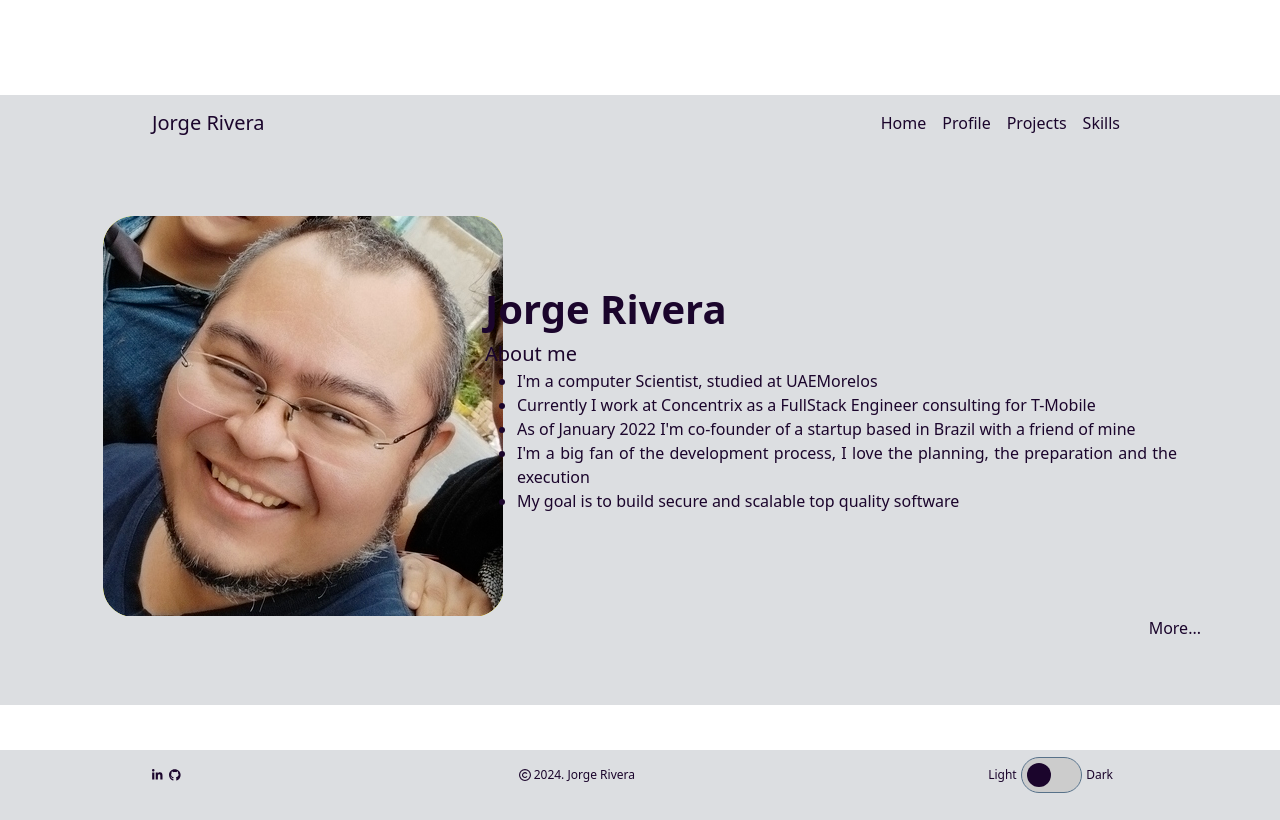
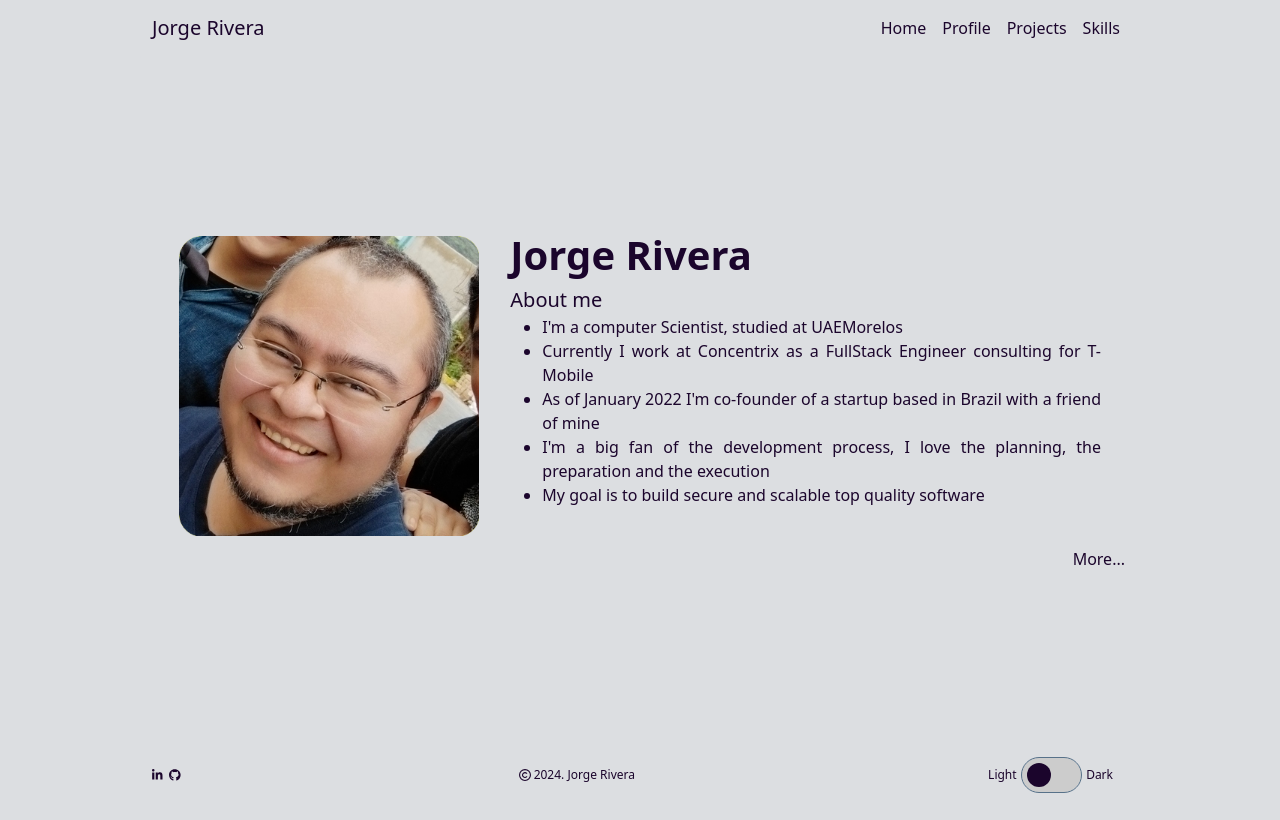
Before and after one commit to jorian82/portfolio, a React (Vite) app: page / in a window 1280 px wide. Built offline with nearby package versions, Linux system fonts and the light colour scheme.

Commit message:
Portfolio-02. Added error component for non valid urls. Changed Profile component to show properly as a single page. Changed projects component to show all porjects. Changed shills components to show all info in the component

```diff
--- a/src/App.css
+++ b/src/App.css
@@ -10,6 +10,8 @@
   display: block;
   color: var(--text-primary);
   background-color: var(--background);
+  overflow: hidden;
+  /*height: 100vh;*/
 }
 
 .container-fluid {
@@ -62,7 +64,7 @@ a, a:hover, a:visited, a:active, a:link {
 }
 
 .container-home .user-picture {
-  width: 250px;
+  width: 300px;
 }
 
 .footer {
@@ -113,8 +115,8 @@ a, a:hover, a:visited, a:active, a:link {
   padding: 15px;
 }
 
-.container-projects {
-
+.container-home {
+  width: 1000px;
 }
 
 .skill-label {
@@ -148,6 +150,11 @@ a, a:hover, a:visited, a:active, a:link {
   }
 }
 
+.jumbotron {
+  display: block;
+  height: 90lvh;
+}
+
 @media screen and (max-width: 769px) {
 
   .card .project-img{
--- a/src/App.jsx
+++ b/src/App.jsx
@@ -5,11 +5,11 @@ import { Skills } from "./components/pages/Skills.jsx";
 import { Profile } from './components/pages/Profile.jsx'
 import { Layout } from "./components/pages/Layout.jsx";
 import { Home } from "./components/pages/Home.jsx";
+import { Error } from './components/pages/Error.jsx';
 
 function App() {
 
     return (
-        <>
             <BrowserRouter>
                 <Routes>
                     <Route path="/" element={< Layout />}>
@@ -17,11 +17,10 @@ function App() {
                         <Route path="profile" element={<Profile />} />
                         <Route path="projects" element={<Projects />} />
                         <Route path="skills" element={<Skills />} />
-                        {/*<Route path="*" element={<App />} />*/}
+                        <Route path="*" element={<Error />} />
                     </Route>
                 </Routes>
             </BrowserRouter>
-        </>
     )
 }
 
--- a/src/components/common/Section.jsx
+++ b/src/components/common/Section.jsx
@@ -6,3 +6,13 @@ export const Section = (props) => {
         </div>
     )
 }
+
+export const Spacer = () => {
+    return (
+        <div className="row">
+            <div className="col-12">
+                <Section label="&nbsp;"/>
+            </div>
+        </div>
+    )
+}
--- a/src/components/navigation/footer/Footer.jsx
+++ b/src/components/navigation/footer/Footer.jsx
@@ -5,8 +5,8 @@ import { faGithub } from "@fortawesome/free-brands-svg-icons";
 import { FontAwesomeIcon } from "@fortawesome/react-fontawesome";
 import { DarkModeToggle } from "../../helpers/DarkModeToggle.jsx";
 
-
 export const Footer = () => {
+    let year = new Date().getFullYear()
     return (
         <nav className="navbar fixed-bottom navbar-bg footer">
             <div className="container-fluid">
@@ -14,7 +14,7 @@ export const Footer = () => {
                     <a href="https://www.linkedin.com/in/jorge-rivera-50616632/" target="_blank" rel="noreferrer"><FontAwesomeIcon icon={faLinkedinIn} /></a>&nbsp;&nbsp;
                     <a href="https://github.com/jorian82" target="_blank" rel="noreferrer"><FontAwesomeIcon icon={faGithub} /></a>
                 </div>
-                <span><FontAwesomeIcon icon={faCopyright} /> 2024. Jorge Rivera</span>
+                <span><FontAwesomeIcon icon={faCopyright} /> {year}. Jorge Rivera</span>
                 <DarkModeToggle />
             </div>
         </nav>
--- a/src/components/navigation/header/Header.jsx
+++ b/src/components/navigation/header/Header.jsx
@@ -3,7 +3,7 @@ import {Link} from "react-router-dom";
 
 export const Header = () => {
     return (
-        <nav className="navbar sticky-top navbar-expand-sm navbar-light navbar-bg">
+        <nav className="navbar fixed-top navbar-expand-sm navbar-light navbar-bg">
             <div className="container-fluid">
                 <span className="navbar-brand" href="#">Jorge Rivera</span>
                 <button className="navbar-toggler" type="button" data-bs-toggle="collapse" data-bs-target="#navbarToggler" aria-controls="navbarTogglerDemo03" aria-expanded="false" aria-label="Toggle navigation">
@@ -41,3 +41,15 @@ export const LinkItem = (props) => {
         </li>
     )
 }
+
+export const LinkToPage = (props) => {
+    return (
+        <div className="row">
+            <div className="col-12 right-align">
+                {/*<span className="modal-link" data-bs-toggle="modal" data-bs-target={props.modalId}>{props.label}</span>*/}
+                <Link to={props.target}>{props.children}</Link>
+            </div>
+        </div>
+
+    )
+}
--- /dev/null
+++ b/src/components/pages/Error.jsx
@@ -0,0 +1,14 @@
+import {Spacer} from "../common/Section.jsx";
+
+export const Error = () => {
+    return (
+        <>
+            <div className="container-info jumbotron">
+                <Spacer />
+                <Spacer />
+                <span className="section-label"> Sorry, the page you are looking for is not available</span><br />
+                <span className="card-text">The address entered is not a valid page for this site, please use one of the links in the top bar</span>
+            </div>
+        </>
+    )
+}
--- a/src/components/pages/Experience.jsx
+++ b/src/components/pages/Experience.jsx
@@ -1,5 +1,7 @@
 /* eslint-disable react/prop-types */
-import { Section } from "../common/Section";
+import {Section, Spacer} from "../common/Section";
+import {FontAwesomeIcon} from "@fortawesome/react-fontawesome";
+import {faFilePdf} from "@fortawesome/free-solid-svg-icons";
 
 const experienceList = [
     {label:"Concentrix / WebHelp", period:"(03/2022 - Present)", role:"Java FullStack Developer - Tonalá, Jalisco",
@@ -85,16 +87,29 @@ export const Experience = () => {
 
 export const DetailExperience = () => {
     return (
-        <div className="row left-align">
-            <div className="col-12 subtitle-tag left-align">Experience details are in the resume below &nbsp;</div>
-        </div>
-    )
+        <>
+            <div className="row left-align">
+                <div className="col-12 subtitle-tag left-align">Experience details are in the resume below &nbsp;</div>
+            </div>
+            <div className="row">
+                <div className="col-12 details-tag right-align">Download resumé&nbsp;
+                    <span className="important">
+                        <a href='https://drive.google.com/file/d/1-ooHnNKs5FCh2ZWhYdFSuTf5iO6oYIBw/view?usp=sharing'
+                           target='_blank' className='important' rel="noreferrer">
+                            <FontAwesomeIcon icon={faFilePdf} className='important'/>
+                        </a>
+                    </span>
+                </div>
+            </div>
+            <Spacer />
+        </>
+)
 }
 
 export const ExperienceItem = (props) => {
     return (
         <div className="row left-align">
-            <div className="col-12 details-tag left-align"> <span className="label">{props.label} {props.period}</span><br /><span className="sub-label">{props.role}</span></div>
+            <div className="col-12 details-tag left-align"><span className="label">{props.label} {props.period}</span><br /><span className="sub-label">{props.role}</span></div>
             <div className="col-12 subtitle-tag left-align">{props.description}&nbsp;</div>
         </div>
     )
--- a/src/components/pages/Home.jsx
+++ b/src/components/pages/Home.jsx
@@ -1,11 +1,14 @@
 /* eslint-disable react/prop-types */
 import '../../styles/home.css'
 import jra_square from '../../assets/jra_square.png'
-import { LinkLaunchModal } from '../common/Dialog.jsx';
+import {LinkToPage} from "../navigation/header/Header.jsx";
+import {Spacer} from "../common/Section.jsx";
 
 export const Home = () => {
     return (
-        <div className="container-info">
+        <div className="container-info jumbotron container-home">
+            <Spacer />
+            <Spacer />
             <div className="row align-items-center">
                 <div className="col-md-3 col-sm-12">
                     <Picture imgsrc={jra_square} cssClass="user-picture" />
@@ -15,7 +18,7 @@ export const Home = () => {
                     <GeneralInfo />
                 </div>
             </div>
-            <LinkLaunchModal modalId="#profileModal" label="More..." />
+            <LinkToPage target="/profile">More...</LinkToPage>
         </div>
     )
 }
--- a/src/components/pages/Profile.jsx
+++ b/src/components/pages/Profile.jsx
@@ -27,6 +27,7 @@ export const Profile = () => {
 
     return (
         <>
+            <div className="">
                 <div className="container-fluid">
                     <Section label="Contact" />
                     {contactRows}
@@ -38,16 +39,6 @@ export const Profile = () => {
                 </div>
                 <hr />
                 <Experience />
-            <div className="container-fluid">
-                <div className="row">
-                    <div className="col-12 details-tag right-align">Download resumé&nbsp;
-                        <span className="important">
-                            <a href='https://drive.google.com/file/d/1-ooHnNKs5FCh2ZWhYdFSuTf5iO6oYIBw/view?usp=sharing' target='_blank' className='important' rel="noreferrer">
-                                <FontAwesomeIcon icon={faFilePdf} className='important' />
-                            </a>
-                        </span>
-                    </div>
-                </div>
             </div>
         </>
     )
--- a/src/components/pages/Skills.jsx
+++ b/src/components/pages/Skills.jsx
@@ -3,17 +3,16 @@ import { FontAwesomeIcon } from "@fortawesome/react-fontawesome";
 import { faNodeJs, faPython, faJava, faJs, faJira, faBitbucket, faSass, faGithub, faAngular, faCss3, faGitlab, faLinux, faWindows, faApple, faGoogleDrive } from "@fortawesome/free-brands-svg-icons";
 import { faCloud, faClipboard, faDatabase, faServer, faCubes, faComputer } from "@fortawesome/free-solid-svg-icons";
 
-import { Section } from "../common/Section.jsx";
-import { LinkLaunchModal } from "../common/Dialog.jsx";
+import {Section, Spacer} from "../common/Section.jsx";
 
 const prevSkills = [
-    {key:0, icon: faJava,       label: "Java"},
-    {key:2, icon: faDatabase,   label: "Relational DBs"},
-    {key:3, icon: faJs,         label: "Javascript"},
-    {key:4, icon: faAngular,    label: "Angular 2+"},
-    {key:5, icon: faGithub,     label: "GitHub"},
-    {key:1, icon: faGoogleDrive,label: "Drive"},
-    // {key:41,icon: faServer,     label: "WebServices"},
+    {key:17, icon: faJava,       label: "Java"},
+    {key:13, icon: faDatabase,   label: "Relational DBs"},
+    {key:14, icon: faJs,         label: "Javascript"},
+    {key:15, icon: faAngular,    label: "Angular 2+"},
+    {key:16, icon: faGithub,     label: "GitHub"},
+    {key:12, icon: faGoogleDrive,label: "Drive"},
+    {key:18, icon: faServer,     label: "WebServices"},
 ]
 
 const skillPairs = [
@@ -48,14 +47,10 @@ export const Skills = (props) => {
     let moreAvailable = <span />;
     let titleAvailable = <span />;
 
-    if(props.type==='preview') {
-        moreAvailable = <LinkLaunchModal modalId="#skillsModal" label="More..." />;
-        titleAvailable = <Section label="Skills"/>;
-        rows = prevSkills.map(item => <Skill icon={item.icon} label={item.label}  key={item.key} />)
-    } else {
-        details = skillDetails.map(item => <DetailedSkills icon={item.icon} detail={item.detail} key={props.key} /> )
-        rows = skillPairs.map(item => <Skill icon={item.icon} label={item.label}  key={item.key} />);
-    }
+    titleAvailable = <Section label="Skills"/>;
+    rows = prevSkills.map(item => <Skill icon={item.icon} label={item.label}  key={item.key} />)
+    details = skillDetails.map(item => <DetailedSkills icon={item.icon} detail={item.detail} key={props.key} /> )
+    rows.push(...skillPairs.map(item => <Skill icon={item.icon} label={item.label}  key={item.key} />));
 
     return (
         <div className="container-fluid container-info">
@@ -63,6 +58,7 @@ export const Skills = (props) => {
             <div className="row align-items-center g-3">
                 {details}
             </div>
+            <Spacer />
             <div className="row align-items-center g-3">
                 {rows}
             </div>
```
Also changed, not shown: src/components/pages/Projects.jsx (+2 -51 lines). Lines whose indentation alone changed are shown as unchanged.
